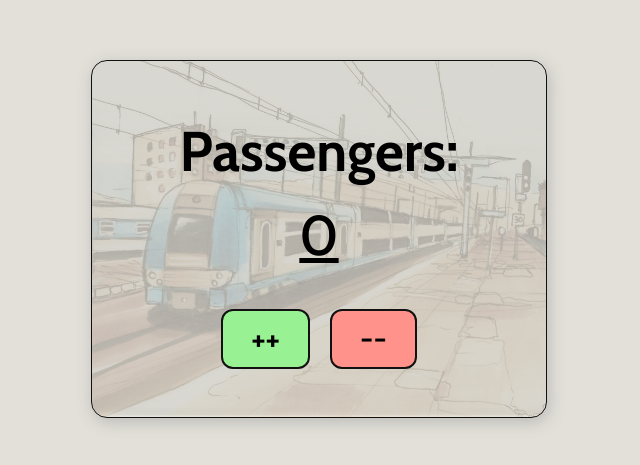
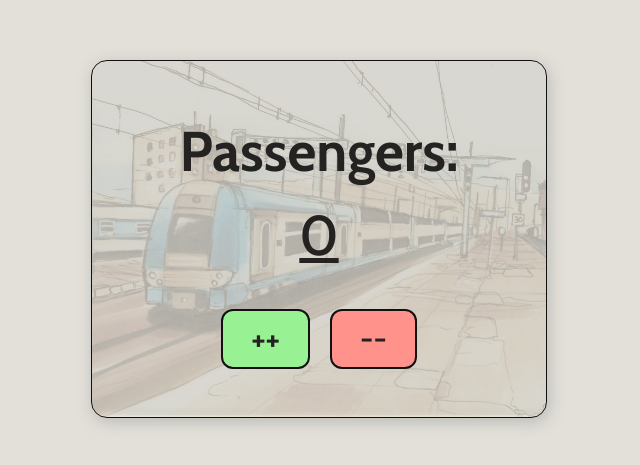
Before and after one commit to rwxdan/passenger-counter-app, a plain HTML site: page index.html in a window 1280 px wide. Shown: the part 161-626 px from the top of the page, without its empty margins (321-961 px from the left). Drawn offline with nearby package versions, Linux system fonts and the light colour scheme.

Commit message:
Add text color

```diff
--- a/assets/css/index.css
+++ b/assets/css/index.css
@@ -35,6 +35,7 @@ h1 {
   font-family: var(--ff);
   font-weight: var(--fw-700);
   font-size: 3.5rem;
+  color: hsl(0, 4%, 14%);
 }
 
 h2 {
@@ -42,6 +43,7 @@ h2 {
   font-weight: var(--fw-500);
   font-size: 3.5rem;
   text-decoration: underline;
+  color: hsl(0, 4%, 14%);
 }
 
 .cta button {
@@ -53,6 +55,7 @@ h2 {
   font-size: 2rem;
   border-radius: 0.75rem;
   border: 0.125rem solid #111;
+  color: hsl(0, 4%, 14%);
   cursor: pointer;
   transition: transform ease 100ms;
 }
```
